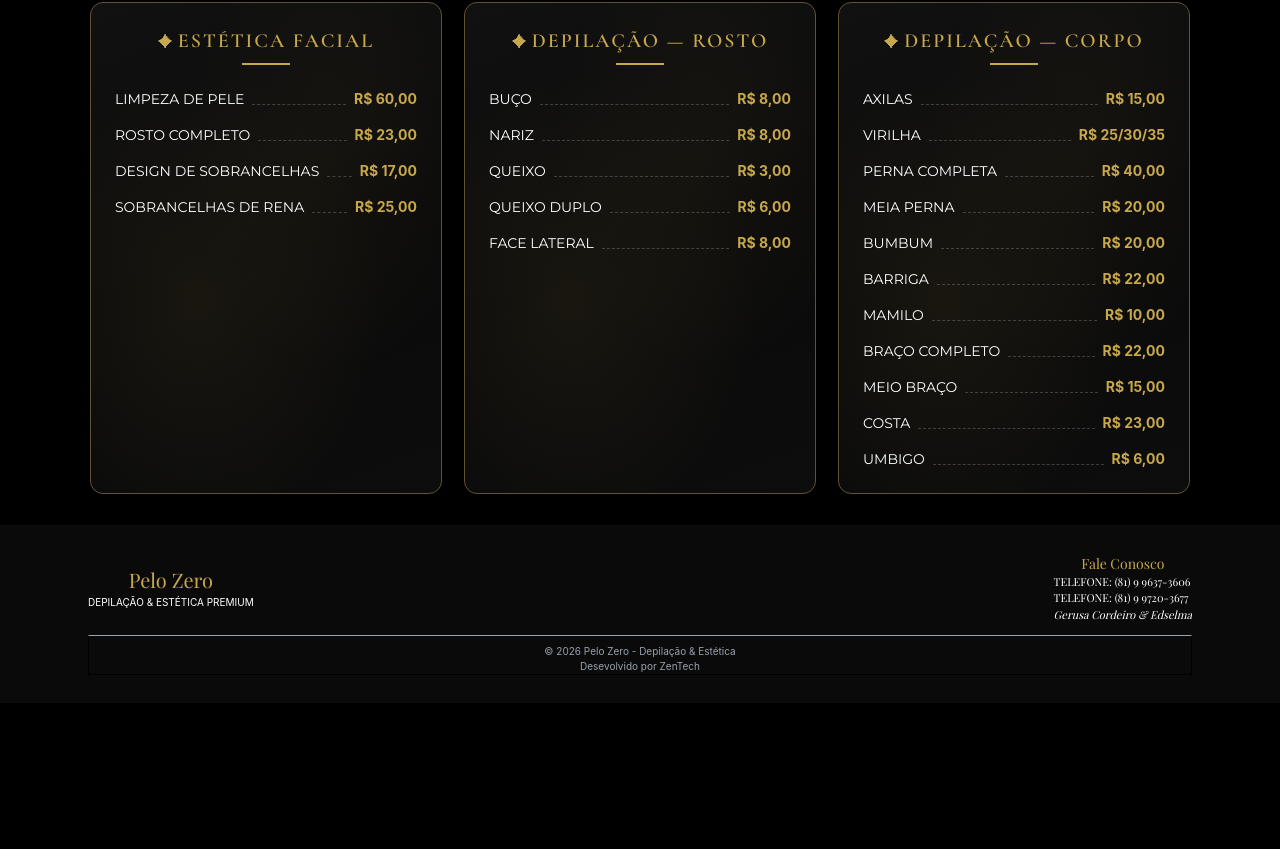
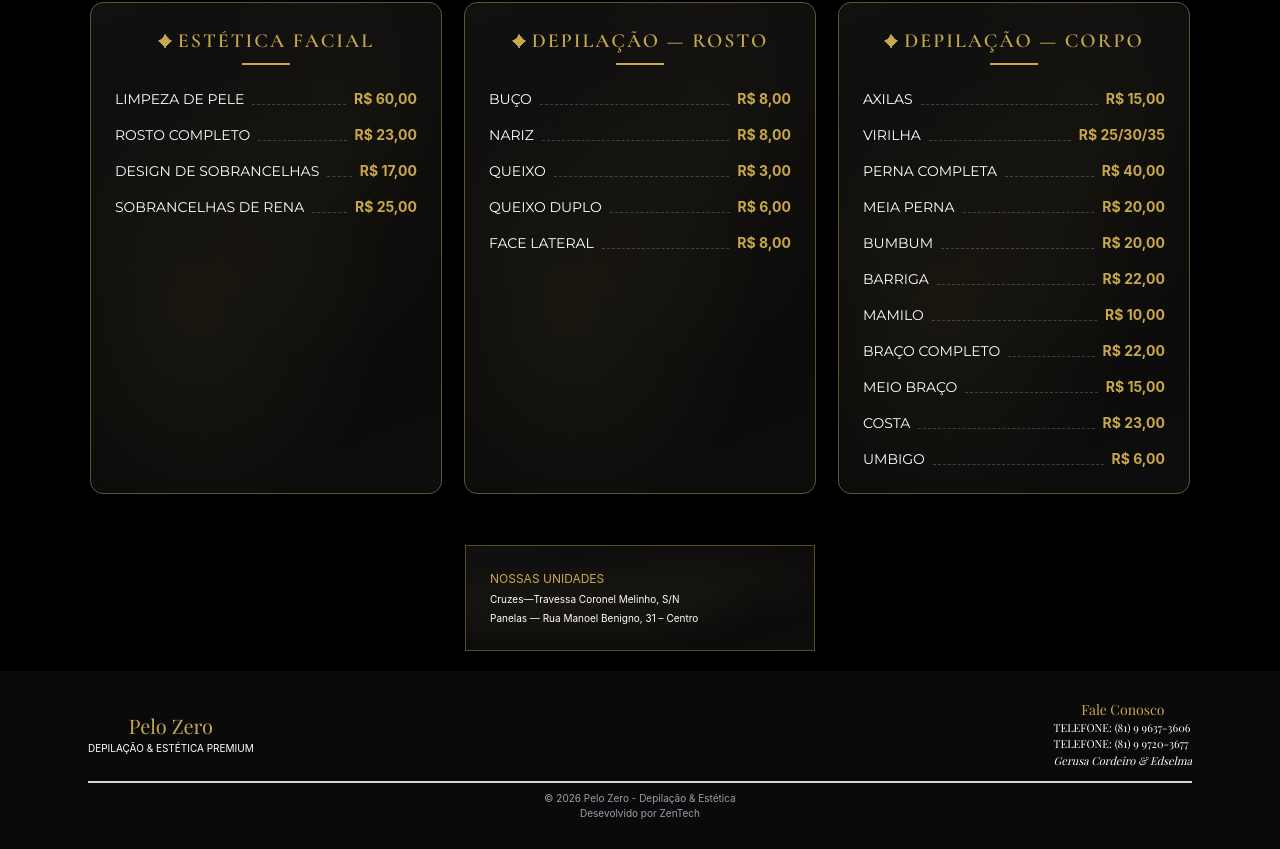
Before and after one commit to ZenTech-web/PELOZERO, a React (Vite) app: page / in a window 1280 px wide. Shown: the part 1092-1941 px from the top of the page. Before the commit the page ends 1795 px from the top, so only its background shows below. Built offline with nearby package versions, Linux system fonts and the light colour scheme.

Commit message:
update units

```diff
--- a/src/Components/Footer/index.jsx
+++ b/src/Components/Footer/index.jsx
@@ -35,7 +35,7 @@ const Footer = ({openValue}) => {
 
             </div>
 
-            <div className="w-full mt-3 border border-t-gray-400 text-center text-[10px]">
+            <div className="w-full mt-3 border-t-2 border-gray-300 text-center text-[10px]">
                <P
                className="text-gray-400 mt-2"
                valor="&copy; 2026 Pelo Zero - Depilação & Estética"
--- a/src/Pages/Main/index.jsx
+++ b/src/Pages/Main/index.jsx
@@ -150,6 +150,14 @@ const Main = () => {
 
         </section>
 
+        <section className="mx-auto my-5 border border-gold/40 w-87.5 p-6 flex flex-col gap-1 bg-hero">
+           <P className="uppercase text-gold text-[12px]" valor="Nossas unidades"/>
+           <P className="text-white text-[10px]" valor="Cruzes—Travessa Coronel Melinho, S/N" />
+           <P className="text-white text-[10px]" valor="Panelas — Rua Manoel Benigno, 31 – Centro"/>
+        </section>
+
+
+
         </main>
       </>
     )
```
